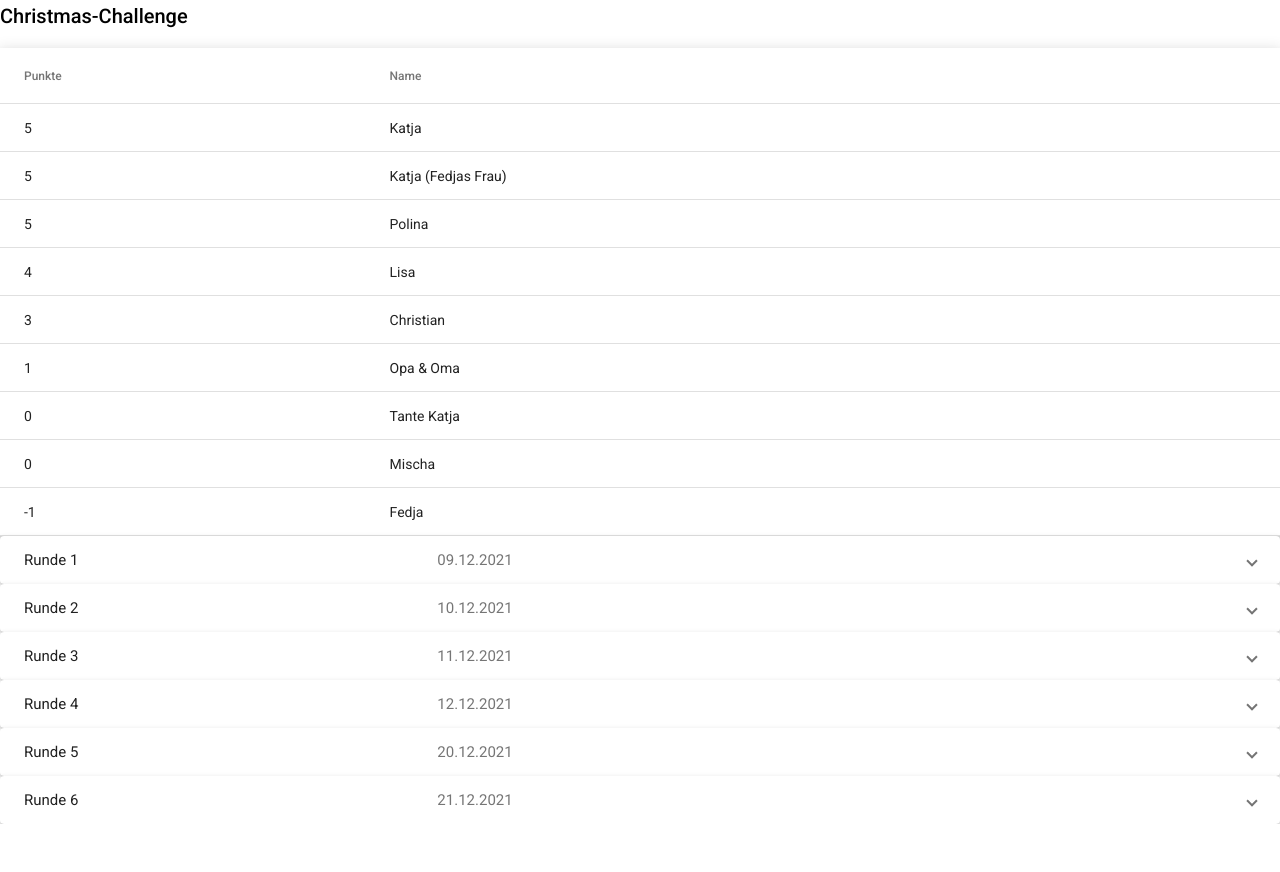
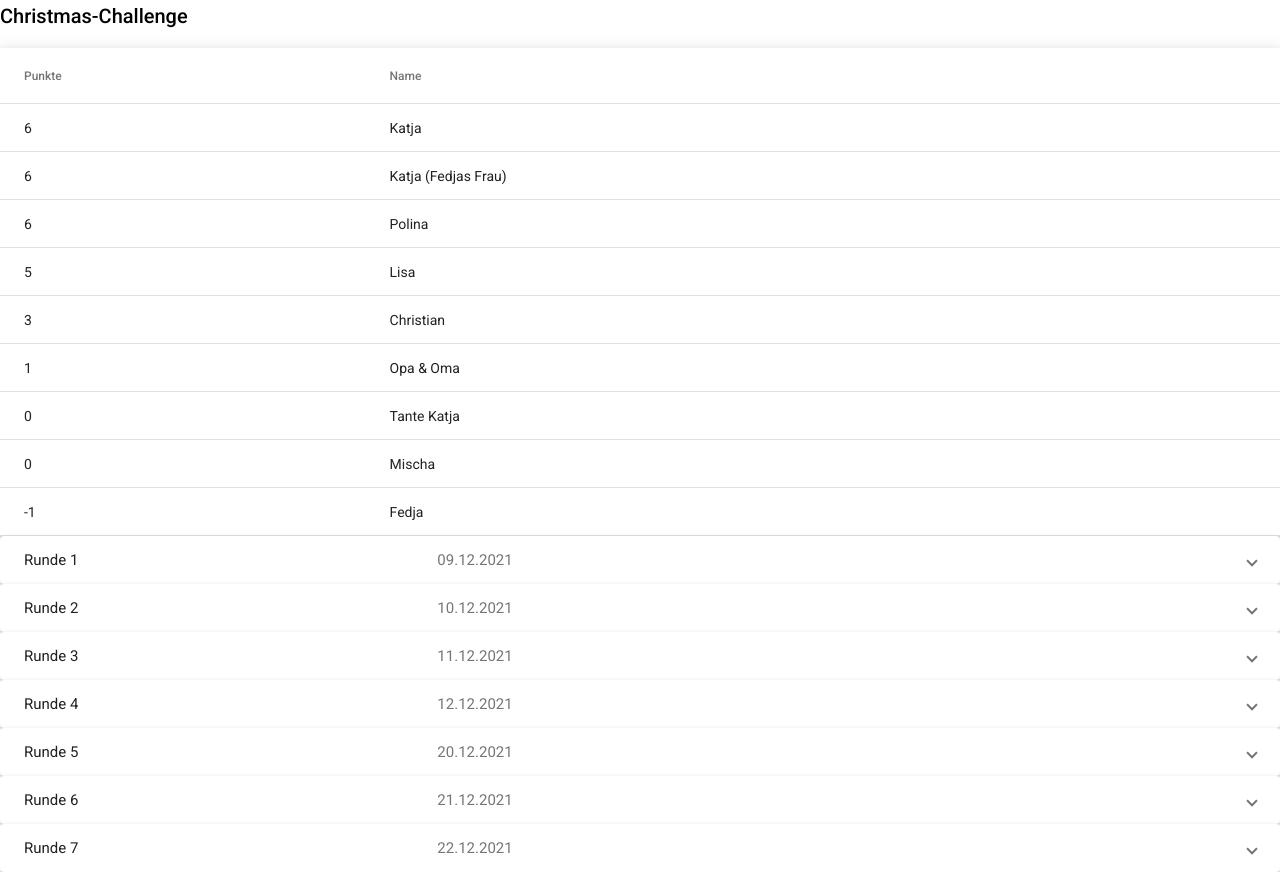
Before and after one commit to dimilm/scoring, an Angular app: page / in a window 1280 px wide. Before the commit the page ends 824 px from the top, so only its background shows below. Built offline with nearby package versions, Linux system fonts and the light colour scheme.

Commit message:
solution

```diff
--- a/src/app/mock/mock-score.ts
+++ b/src/app/mock/mock-score.ts
@@ -1,3 +1,4 @@
+import { getAttrsForDirectiveMatching } from '@angular/compiler/src/render3/view/util';
 import { GameRound } from '../model/game-round';
 import { ScoreMember } from '../model/score-member';
 
@@ -5,10 +6,10 @@ export const SCORE_MEMBERS: ScoreMember[] = [
   { id: 11, name: 'Opa & Oma', score: 1 },
   { id: 20, name: 'Tante Katja', score: 0 },
   { id: 13, name: 'Fedja', score: -1 },
-  { id: 14, name: 'Katja', score: 5 },
-  { id: 15, name: 'Katja (Fedjas Frau)', score: 5 },
-  { id: 16, name: 'Lisa', score: 4 },
-  { id: 17, name: 'Polina', score: 5 },
+  { id: 14, name: 'Katja', score: 6 },
+  { id: 15, name: 'Katja (Fedjas Frau)', score: 6 },
+  { id: 16, name: 'Lisa', score: 5 },
+  { id: 17, name: 'Polina', score: 6 },
   { id: 18, name: 'Mischa', score: 0 },
   { id: 19, name: 'Christian', score: 3 }
 ];
@@ -70,6 +71,15 @@ export const GAME_ROUNDS: GameRound[] = [
     date: '21.12.2021',
     order: 6,
     task: 'In welcher Spalte ist die graue Farbe dunkler, Spalte 1 oder Spalte 2?',
+    winner: ['Katja', 'Katja (FF)', 'Polina', 'Lisa'],
+    solution: 'In den beiden Spalten ist die Farbe grau gleich'
+  },
+  {
+    id: 7,
+    name: 'Runde 7',
+    date: '22.12.2021',
+    order: 7,
+    task: 'Das gelbe Rad ist fest und kann sich nicht drehen, das rote Rad rollt an dem gelben ab. Wieviele mal hat es sich nach einer Runde um die eigene Achse gedreht?',
     winner: []
   }
 ];
```
